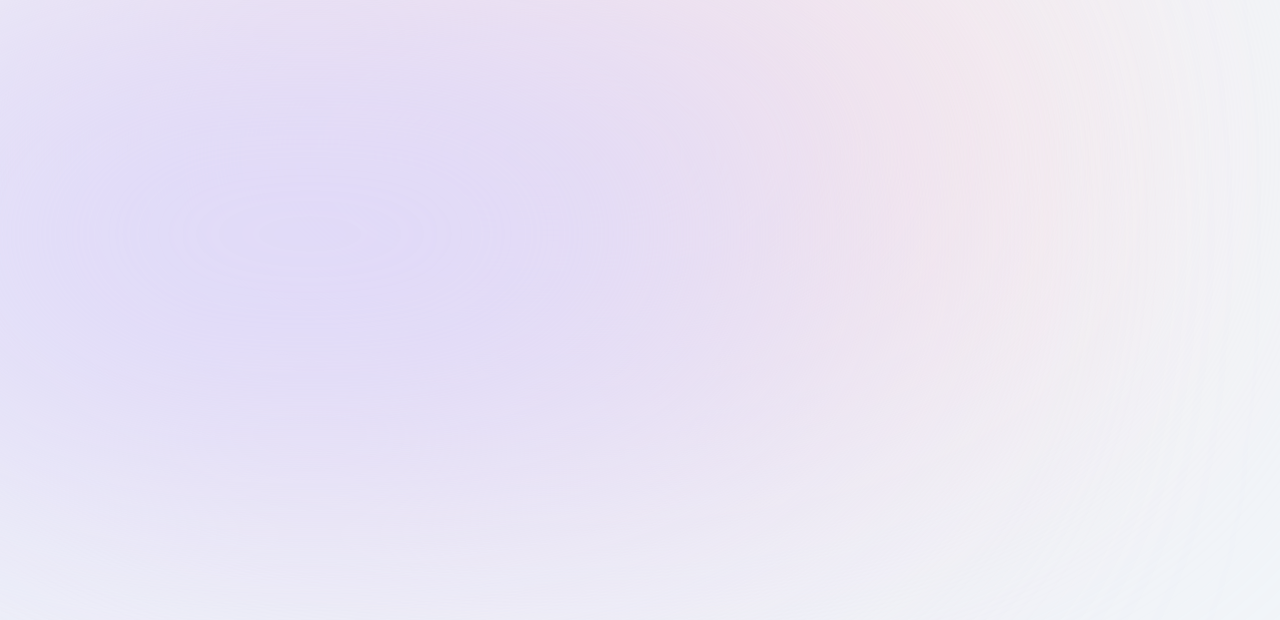
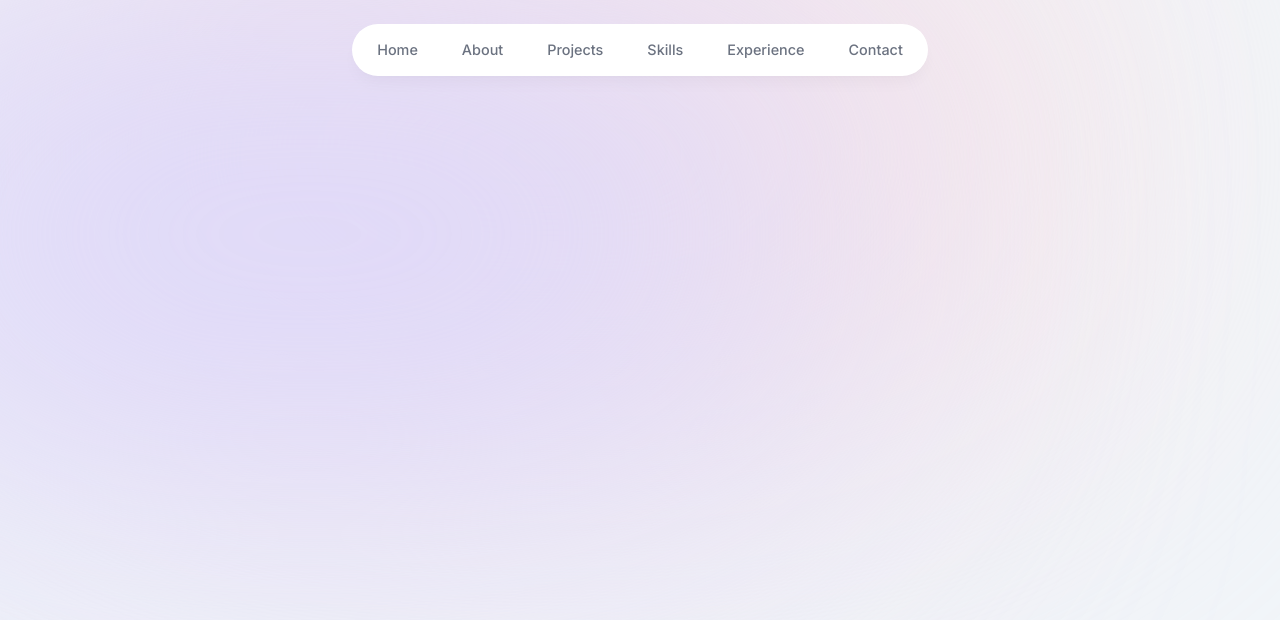
Before and after one commit to parth-develops/portfolio, a Next.js app: page / in a window 1280 px wide. Shown: the top 620 px of the page. Built offline with nearby package versions, Linux system fonts and the light colour scheme.

Commit message:
Created header and added framer animation into it

```diff
--- a/app/layout.tsx
+++ b/app/layout.tsx
@@ -1,6 +1,7 @@
 import type { Metadata } from "next";
 import { Inter } from "next/font/google";
 import "./globals.css";
+import Header from "@/components/header";
 
 const inter = Inter({ subsets: ["latin"] });
 
@@ -19,6 +20,7 @@
       <body className={`${inter.className} bg-slate-100 text-gray-950 relative`}>
         <div className="bg-[#fbe2e3] absolute top-[-6rem] right-[11rem] -z-10 h-[31.25rem] w-[31.25rem] rounded-full blur-[10rem] sm:w-[68.75rem]"></div>
         <div className="bg-[#dbd7fb] absolute top-[-1rem] left-[-35rem] -z-10 h-[31.25rem] w-[50rem] rounded-full blur-[10rem] sm:w-[68.75rem] md:left-[-33rem] lg:left-[-28rem] xl:left-[-15rem] 2xl:left[-5rem]"></div>
+        <Header />
         {children}
       </body>
     </html>
--- a/components/header.tsx
+++ b/components/header.tsx
@@ -1,7 +1,35 @@
+"use client";
+
+import { motion } from "framer-motion";
+import { links } from "@/lib/data";
+import Link from "next/link";
+
 export default function Header() {
   return (
     <header className="z-[999] relative">
-
+      <motion.div className="fixed top-0 left-1/2 h-[4.5rem] w-full rounded-none border border-white border-opacity-40 bg-white opacity-80 shadow-lg shadow-black/[0.03] backdrop-blur-[0.5rem] sm:top-6 sm:h-[3.25rem] sm:w-[36rem] sm:rounded-full"
+        initial={{ y: -100, x: "-50%", opacity: 0 }}
+        animate={{ y: 0, x: "-50%", opacity: 1 }}
+      >
+      </motion.div>
+      <nav className="flex fixed top-[0.15rem] left-1/2 -translate-x-1/2 h-12 py-2 sm:top-[1.7rem] sm:h-[initial] sm:py-0">
+        <ul className="flex w-[22rem] flex-wrap items-center justify-center gap-y-1 text-[0.9rem] font-medium text-gray-500 sm:w-[initial] sm:flex-nowrap sm:gap-5">
+          {
+            links.map(link => (
+              <motion.li
+                key={link.hash}
+                className="h-3/4 flex items-center justify-center"
+                initial={{ y: -100, opacity: 0 }}
+                animate={{ y: 0, opacity: 1 }}
+              >
+                <Link href={link.hash} className="flex w-full items-center justify-center px-3 py-3 hover:text-gray-950 transition">
+                  {link.name}
+                </Link>
+              </motion.li>
+            ))
+          }
+        </ul>
+      </nav>
     </header>
   );
 }
--- a/lib/data.ts
+++ b/lib/data.ts
@@ -2,9 +2,9 @@
 import { CgWorkAlt } from "react-icons/cg";
 import { FaReact } from "react-icons/fa";
 import { LuGraduationCap } from "react-icons/lu";
-import corpcommentImg from "@/public/corpcomment.png";
-import rmtdevImg from "@/public/rmtdev.png";
-import wordanalyticsImg from "@/public/wordanalytics.png";
+import proj1Img from "@/public/proj1.png";
+import proj2Img from "@/public/proj2.jpg";
+import proj3Img from "@/public/proj3.png";
 
 export const links = [
     {
@@ -70,25 +70,25 @@
 
 export const projectsData = [
     {
-        title: "CorpComment",
+        title: "proj1",
         description:
-            "I worked as a full-stack developer on this startup project for 2 years. Users can give public feedback to companies.",
+            "Description here",
         tags: ["React", "Next.js", "MongoDB", "Tailwind", "Prisma"],
-        imageUrl: corpcommentImg,
+        imageUrl: proj1Img,
     },
     {
-        title: "rmtDev",
+        title: "proj2",
         description:
-            "Job board for remote developer jobs. I was the front-end developer. It has features like filtering, sorting and pagination.",
+            "Description here",
         tags: ["React", "TypeScript", "Next.js", "Tailwind", "Redux"],
-        imageUrl: rmtdevImg,
+        imageUrl: proj2Img,
     },
     {
-        title: "Word Analytics",
+        title: "proj3",
         description:
-            "A public web app for quick analytics on text. It shows word count, character count and social media post limits.",
+            "Description here",
         tags: ["React", "Next.js", "SQL", "Tailwind", "Framer"],
-        imageUrl: wordanalyticsImg,
+        imageUrl: proj3Img,
     },
 ] as const;
 
--- a/package.json
+++ b/package.json
@@ -9,6 +9,7 @@
     "lint": "next lint"
   },
   "dependencies": {
+    "framer-motion": "^11.0.6",
     "next": "14.1.0",
     "react": "^18",
     "react-dom": "^18",
```
Also changed, not shown: 1 other file (tests, documents, lock files or other folders).
